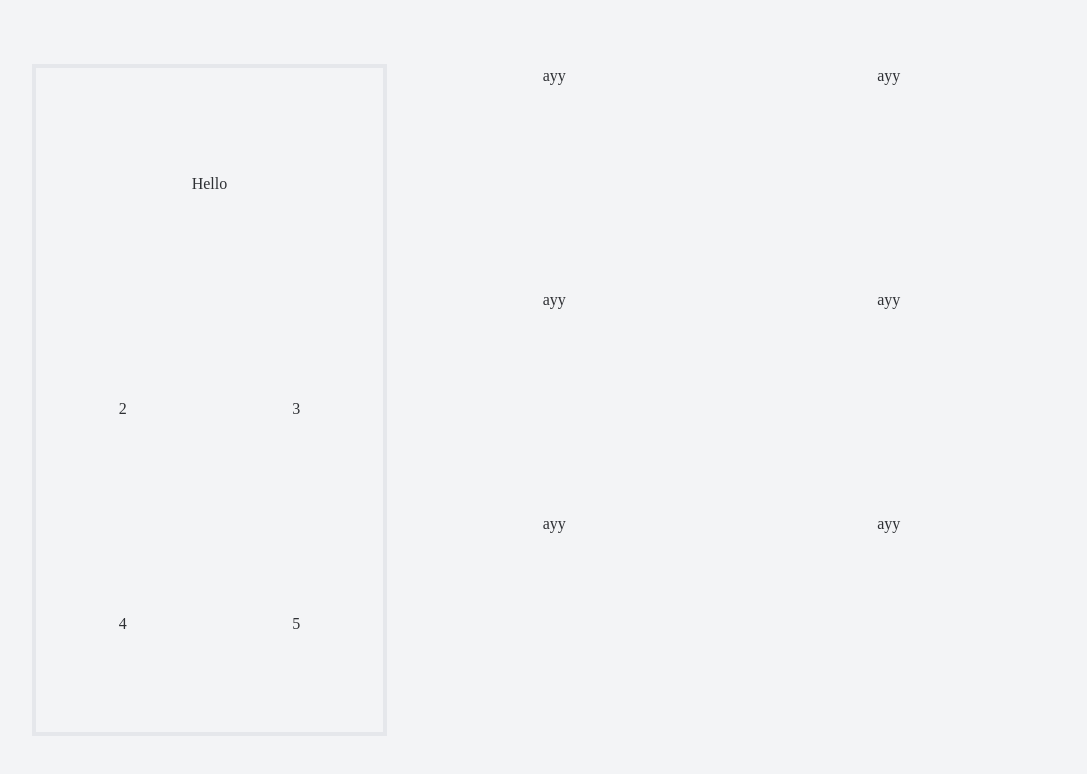
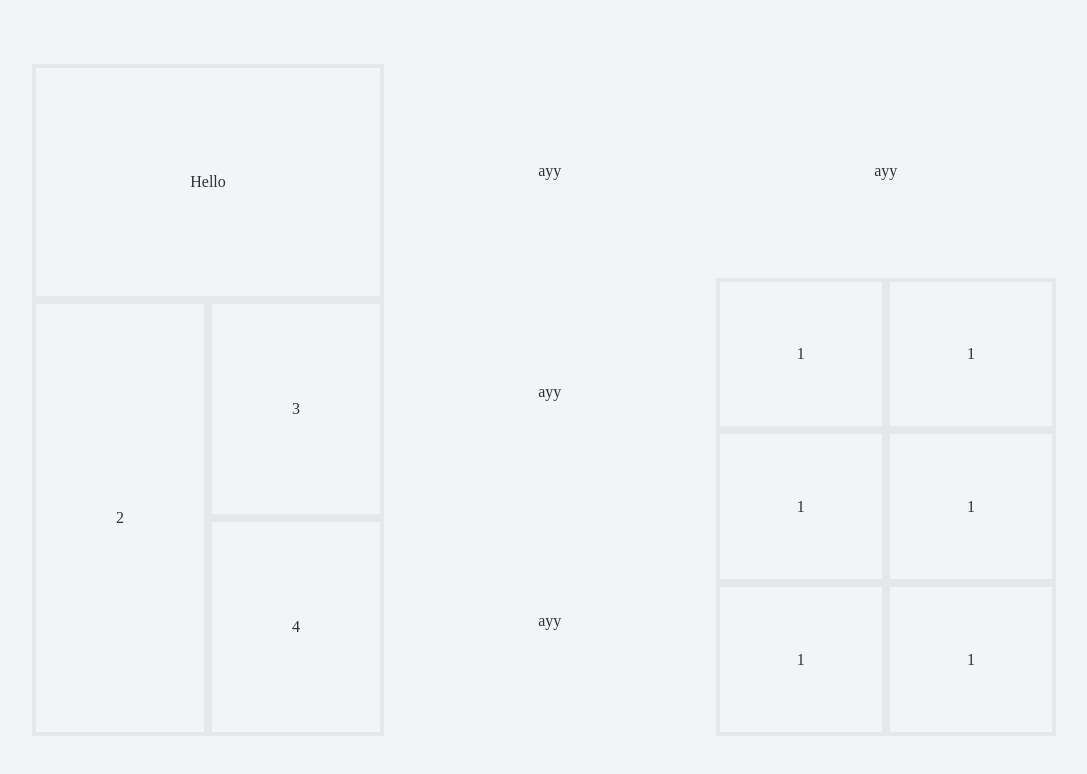
Before and after one commit to AngusGaukrogerDev/website-angus-portfolio, a Vue app: page / in a window 1280 px wide. Shown: the top 774 px of the page, without its empty margins (96-1183 px from the left). Built offline with nearby package versions, Linux system fonts and the light colour scheme; a web font is replaced by a local one.

Commit message:
main grid changes

```diff
--- a/src/components/Home.vue
+++ b/src/components/Home.vue
@@ -1,18 +1,18 @@
 <template>
     <div class=" w-screen  h-screen page__grid  ">
         <SubGrid1 />
-        <div class=" ">ayy</div>
-        <div class=" ">ayy</div>
-        <div class=" ">ayy</div>
-        <div class=" ">ayy</div>
-        <div class=" ">ayy</div>
-        <div class=" ">ayy</div>
+        <div class="center__children ">ayy</div>
+        <div class="center__children ">ayy</div>
+        <div class=" center__children">ayy</div>
+        <Subgrid2 />
+        <div class=" center__children">ayy</div>
     </div>
 
 </template>
 
 <script setup>
     import SubGrid1 from './NavGrid/Subgrid1.vue'
+    import Subgrid2 from './NavGrid/Subgrid2.vue'
 
 </script>
 <style lang="scss" scoped >
--- a/src/components/NavGrid/Subgrid1.vue
+++ b/src/components/NavGrid/Subgrid1.vue
@@ -1,10 +1,9 @@
 <template>
-    <div class=" page__subgrid border-4">
-            <div class="center__children child1__subgrid1"> Hello</div>
-            <div class="center__children">2</div>
-            <div class="center__children">3</div>
-            <div class="center__children">4</div>
-            <div class="center__children">5</div>
+    <div class=" page__subgrid ">
+            <div class="center__children child1__subgrid1 border-4"> Hello</div>
+            <div class="center__children child1__subgrid2 border-4">2</div>
+            <div class="center__children border-4">3</div>
+            <div class="center__children border-4">4</div>
     </div>
 </template>
 
@@ -16,6 +15,7 @@
 .page__subgrid{
     grid-row: 1 / span 3;
     grid-column: 1 / span 1;
+
     grid-template-columns: auto auto;
     grid-template-rows: auto auto auto;
     display: grid;
@@ -28,4 +28,8 @@
     grid-column: 1 / span 2;
 
 }
+
+.child1__subgrid2{
+    grid-row: 2 / span 2;
+}
 </style>
--- /dev/null
+++ b/src/components/NavGrid/Subgrid2.vue
@@ -0,0 +1,25 @@
+<template>
+    <div class="page__subgrid2 ">
+        <div class="center__children border-4">1</div>
+        <div class="center__children border-4">1</div>
+        <div class="center__children border-4">1</div>
+        <div class="center__children border-4">1</div>
+        <div class="center__children border-4">1</div>
+        <div class="center__children border-4">1</div>
+    </div>
+</template>
+
+<script setup>
+
+</script>
+
+<style lang="scss" scoped>
+.page__subgrid2{
+    grid-row: 2 / span 2;
+    grid-column: 3 / span 1;
+
+    grid-template-columns: auto auto;
+    grid-template-rows: auto auto auto;
+    display: grid;
+}
+</style>
--- /dev/null
+++ b/src/components/NavGrid/Subgrid3.vue
@@ -0,0 +1,13 @@
+<template>
+    <div>
+
+    </div>
+</template>
+
+<script setup>
+
+</script>
+
+<style lang="scss" scoped>
+
+</style>
```
